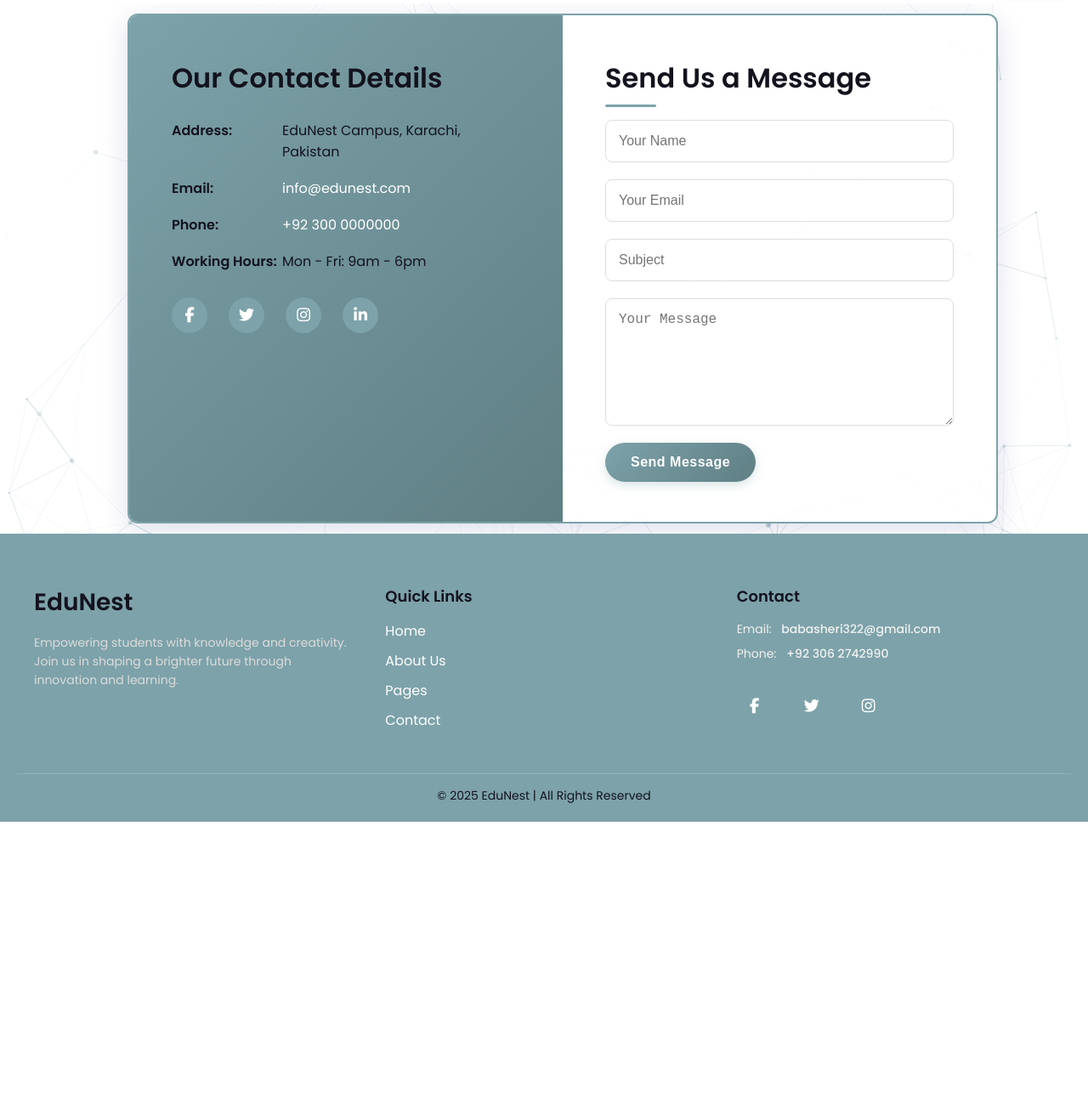
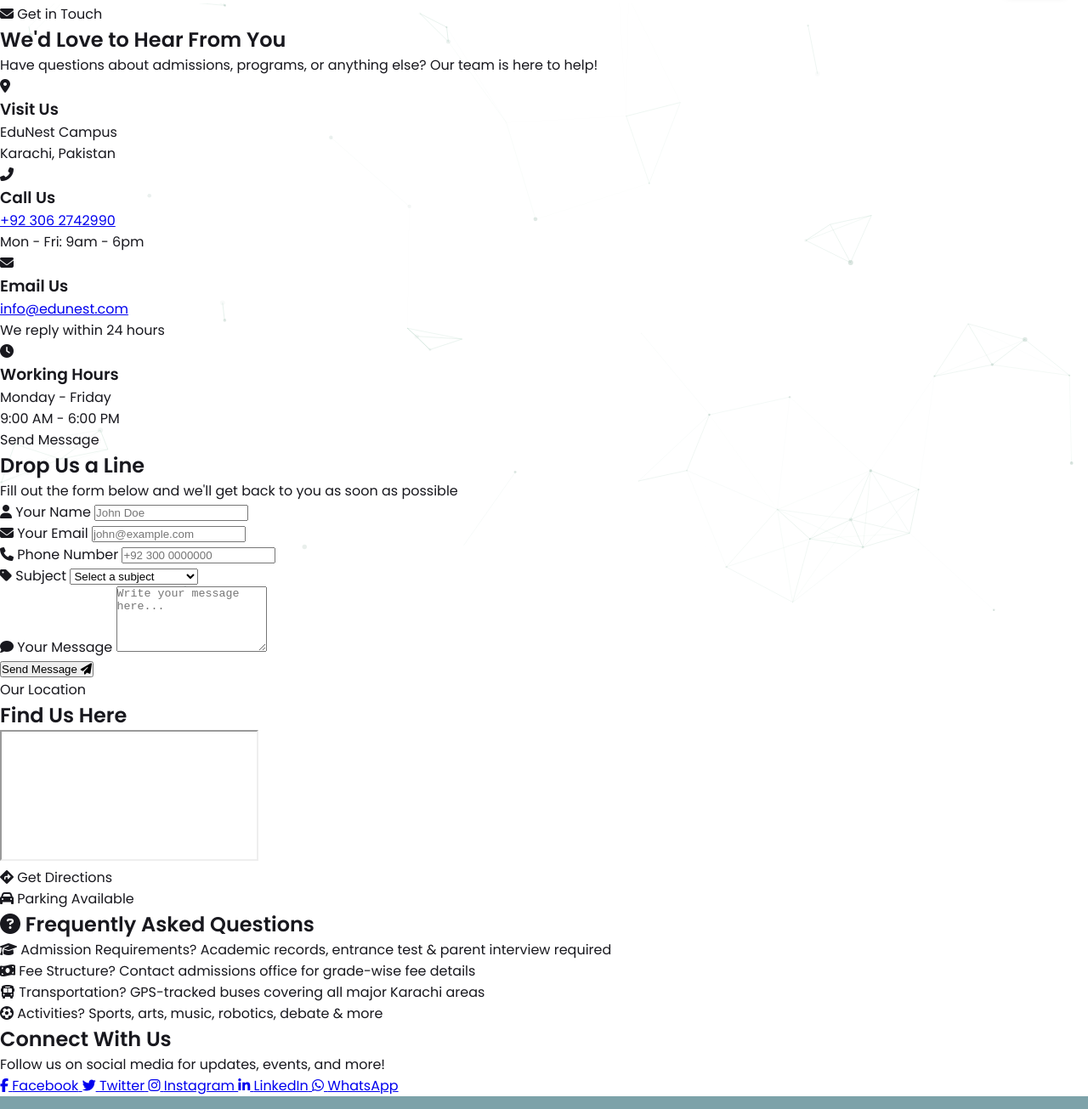
Before and after one commit to Shaharyaro1/School-site, a plain HTML site: page contact.html in a window 1280 px wide. Shown: the part 55-1360 px from the top of the page at 85% size. Before the commit the page ends 1022 px from the top, so only its background shows below. Drawn offline with nearby package versions, Linux system fonts and the light colour scheme; grey boxes are pictures that could not be loaded.

Commit message:
Refactor contact page structure and content

```diff
--- a/contact.html
+++ b/contact.html
@@ -7,13 +7,12 @@
     <title>EduNest | Contact Us</title>
     <link rel="stylesheet" href="style.css">
     <link href="https://cdnjs.cloudflare.com/ajax/libs/font-awesome/6.5.2/css/all.min.css" rel="stylesheet" />
+    <script src="https://cdn.jsdelivr.net/particles.js/2.0.0/particles.min.js"></script>
 </head>
 
 <body>
-    <!-- Particles container -->
     <div id="particles-js"></div>
 
-    <div class="main-content">
     <nav class="navbar">
         <div class="logo">EduNest</div>
         <div class="hamburger" onclick="toggleMenu()">
@@ -28,48 +27,182 @@
         <button class="btn-book">BOOK NOW</button>
     </nav>
 
-        <div class="contact-container0">
-            <div class="contact-info">
-                <h3>Our Contact Details</h3>
-                <p><strong>Address:</strong> EduNest Campus, Karachi, Pakistan</p>
-                <p><strong>Email:</strong>
-                    <a href="mailto:info@edunest.com">info@edunest.com</a>
-                </p>
-                <p><strong>Phone:</strong>
-                    <a href="tel:+923062742990">+92 300 0000000</a>
-                </p>
-                <p><strong>Working Hours:</strong> Mon - Fri: 9am - 6pm</p>
+    <!-- Contact Hero -->
+    <section class="contact-hero">
+        <div class="contact-hero-content">
+            <span class="hero-badge"><i class="fas fa-envelope"></i> Get in Touch</span>
+            <h1>We'd Love to <span class="highlight">Hear From You</span></h1>
+            <p>Have questions about admissions, programs, or anything else? Our team is here to help!</p>
+        </div>
+    </section>
 
-                <div class="social-icons">
-                    <a href="#"><i class="fab fa-facebook-f"></i></a>
-                    <a href="#"><i class="fab fa-twitter"></i></a>
-                    <a href="#"><i class="fab fa-instagram"></i></a>
-                    <a href="#"><i class="fab fa-linkedin-in"></i></a>
+    <!-- Contact Info Cards -->
+    <section class="contact-cards">
+        <div class="contact-card">
+            <div class="card-icon">
+                <i class="fas fa-map-marker-alt"></i>
+            </div>
+            <h3>Visit Us</h3>
+            <p>EduNest Campus</p>
+            <p>Karachi, Pakistan</p>
+        </div>
+        <div class="contact-card">
+            <div class="card-icon">
+                <i class="fas fa-phone-alt"></i>
+            </div>
+            <h3>Call Us</h3>
+            <p><a href="tel:+923062742990">+92 306 2742990</a></p>
+            <p>Mon - Fri: 9am - 6pm</p>
+        </div>
+        <div class="contact-card">
+            <div class="card-icon">
+                <i class="fas fa-envelope"></i>
+            </div>
+            <h3>Email Us</h3>
+            <p><a href="mailto:info@edunest.com">info@edunest.com</a></p>
+            <p>We reply within 24 hours</p>
+        </div>
+        <div class="contact-card">
+            <div class="card-icon">
+                <i class="fas fa-clock"></i>
+            </div>
+            <h3>Working Hours</h3>
+            <p>Monday - Friday</p>
+            <p>9:00 AM - 6:00 PM</p>
+        </div>
+    </section>
+
+    <!-- Main Contact Section -->
+    <section class="contact-main">
+        <div class="contact-form-section">
+            <div class="form-header">
+                <span class="section-tag">Send Message</span>
+                <h2>Drop Us a Line</h2>
+                <p>Fill out the form below and we'll get back to you as soon as possible</p>
+            </div>
+            <form class="contact-form-new">
+                <div class="form-row">
+                    <div class="form-field">
+                        <label><i class="fas fa-user"></i> Your Name</label>
+                        <input type="text" placeholder="John Doe" required>
+                    </div>
+                    <div class="form-field">
+                        <label><i class="fas fa-envelope"></i> Your Email</label>
+                        <input type="email" placeholder="john@example.com" required>
                     </div>
                 </div>
-
-            <div class="contact-form">
-                <h3>Send Us a Message</h3>
-                <form action="#" method="post">
-                    <input type="text" placeholder="Your Name" required>
-                    <input type="email" placeholder="Your Email" required>
-                    <input type="text" placeholder="Subject" required>
-                    <textarea rows="3" placeholder="Your Message" required></textarea>
-                    <button type="submit">Send Message</button>
+                <div class="form-row">
+                    <div class="form-field">
+                        <label><i class="fas fa-phone"></i> Phone Number</label>
+                        <input type="tel" placeholder="+92 300 0000000">
+                    </div>
+                    <div class="form-field">
+                        <label><i class="fas fa-tag"></i> Subject</label>
+                        <select required>
+                            <option value="">Select a subject</option>
+                            <option value="admission">Admission Inquiry</option>
+                            <option value="programs">Programs Information</option>
+                            <option value="fees">Fee Structure</option>
+                            <option value="career">Career Opportunities</option>
+                            <option value="other">Other</option>
+                        </select>
+                    </div>
+                </div>
+                <div class="form-field full-width">
+                    <label><i class="fas fa-comment"></i> Your Message</label>
+                    <textarea rows="5" placeholder="Write your message here..." required></textarea>
+                </div>
+                <button type="submit" class="btn-submit">
+                    <span>Send Message</span>
+                    <i class="fas fa-paper-plane"></i>
+                </button>
             </form>
         </div>
+
+        <div class="contact-map-section">
+            <div class="map-header">
+                <span class="section-tag">Our Location</span>
+                <h2>Find Us Here</h2>
             </div>
+            <div class="map-wrapper">
+                <iframe src="https://www.google.com/maps/embed?pb=!1m18!1m12!1m3!1d3620.1256062570793!2d67.0011363752845!3d24.86074477793615!2m3!1f0!2f0!3f0!3m2!1i1024!2i768!4f13.1!3m3!1m2!1s0x3eb33dfbde4b7bcd%3A0x8bbd37a9d8f9dd11!2sKarachi!5e0!3m2!1sen!2s!4v1690000000000" allowfullscreen="" loading="lazy"></iframe>
+            </div>
+            <div class="map-info">
+                <div class="info-item">
+                    <i class="fas fa-directions"></i>
+                    <span>Get Directions</span>
+                </div>
+                <div class="info-item">
+                    <i class="fas fa-car"></i>
+                    <span>Parking Available</span>
+                </div>
+            </div>
+        </div>
+    </section>
+
+    <!-- FAQ Section - Compact -->
+    <section class="contact-faq-compact">
+        <div class="faq-compact-header">
+            <h2><i class="fas fa-question-circle"></i> Frequently Asked Questions</h2>
+        </div>
+        <div class="faq-compact-list">
+            <div class="faq-compact-item">
+                <i class="fas fa-graduation-cap"></i>
+                <span class="faq-q">Admission Requirements?</span>
+                <span class="faq-a">Academic records, entrance test & parent interview required</span>
+            </div>
+            <div class="faq-compact-item">
+                <i class="fas fa-money-bill-wave"></i>
+                <span class="faq-q">Fee Structure?</span>
+                <span class="faq-a">Contact admissions office for grade-wise fee details</span>
+            </div>
+            <div class="faq-compact-item">
+                <i class="fas fa-bus"></i>
+                <span class="faq-q">Transportation?</span>
+                <span class="faq-a">GPS-tracked buses covering all major Karachi areas</span>
+            </div>
+            <div class="faq-compact-item">
+                <i class="fas fa-futbol"></i>
+                <span class="faq-q">Activities?</span>
+                <span class="faq-a">Sports, arts, music, robotics, debate & more</span>
+            </div>
+        </div>
+    </section>
+
+    <!-- Social Connect -->
+    <section class="contact-social">
+        <h2>Connect With Us</h2>
+        <p>Follow us on social media for updates, events, and more!</p>
+        <div class="social-links">
+            <a href="#" class="social-link facebook">
+                <i class="fab fa-facebook-f"></i>
+                <span>Facebook</span>
+            </a>
+            <a href="#" class="social-link twitter">
+                <i class="fab fa-twitter"></i>
+                <span>Twitter</span>
+            </a>
+            <a href="#" class="social-link instagram">
+                <i class="fab fa-instagram"></i>
+                <span>Instagram</span>
+            </a>
+            <a href="#" class="social-link linkedin">
+                <i class="fab fa-linkedin-in"></i>
+                <span>LinkedIn</span>
+            </a>
+            <a href="https://wa.me/923062742990" class="social-link whatsapp">
+                <i class="fab fa-whatsapp"></i>
+                <span>WhatsApp</span>
+            </a>
+        </div>
+    </section>
 
     <footer>
         <div class="footer-container">
             <div class="footer-about">
                 <h2>EduNest</h2>
-                    <p>
-                        Empowering students with knowledge and creativity. Join us in shaping
-                        a brighter future through innovation and learning.
-                    </p>
+                <p>Empowering students with knowledge and creativity. Join us in shaping a brighter future through innovation and learning.</p>
             </div>
-
             <div class="footer-links">
                 <h3>Quick Links</h3>
                 <ul>
@@ -79,21 +212,10 @@
                     <li><a href="contact.html">Contact</a></li>
                 </ul>
             </div>
-
             <div class="footer-contact">
                 <h3>Contact</h3>
-                    <p>
-                        Email:
-                        <a href="https://mail.google.com/mail/?view=cm&fs=1&to=babasheri322@gmail.com" target="_blank">
-                            babasheri322@gmail.com
-                        </a>
-                    </p>
-                    <p>
-                        Phone:
-                        <a href="https://wa.me/923062742990" target="_blank">
-                            +92 306 2742990
-                        </a>
-                    </p>
+                <p>Email: <a href="mailto:babasheri322@gmail.com">babasheri322@gmail.com</a></p>
+                <p>Phone: <a href="https://wa.me/923062742990">+92 306 2742990</a></p>
                 <div class="social-icons">
                     <a href="#"><i class="fab fa-facebook-f"></i></a>
                     <a href="#"><i class="fab fa-twitter"></i></a>
@@ -101,115 +223,34 @@
                 </div>
             </div>
         </div>
-
         <div class="footer-bottom">
             <p>© 2025 EduNest | All Rights Reserved</p>
         </div>
     </footer>
-    </div>
-
-    <!-- Particles.js library -->
-    <script src="https://cdn.jsdelivr.net/particles.js/2.0.0/particles.min.js"></script>
 
     <script>
-
         function toggleMenu() {
-    document.getElementById("navLinks").classList.toggle("active");
+            document.querySelector('.nav-links').classList.toggle('active');
         }
 
-
-        // Initialize particles.js
-        document.addEventListener('DOMContentLoaded', function () {
+        document.addEventListener('DOMContentLoaded', function() {
             particlesJS('particles-js', {
                 "particles": {
-                    "number": {
-                        "value": 80,
-                        "density": {
-                            "enable": true,
-                            "value_area": 800
-                        }
-                    },
-                    "color": {
-                        "value": "#7da2a9"
-                    },
-                    "shape": {
-                        "type": "circle",
-                        "stroke": {
-                            "width": 0,
-                            "color": "#000000"
-                        }
-                    },
-                    "opacity": {
-                        "value": 0.5,
-                        "random": true,
-                        "anim": {
-                            "enable": true,
-                            "speed": 1,
-                            "opacity_min": 0.1,
-                            "sync": false
-                        }
-                    },
-                    "size": {
-                        "value": 3,
-                        "random": true,
-                        "anim": {
-                            "enable": true,
-                            "speed": 2,
-                            "size_min": 0.1,
-                            "sync": false
-                        }
-                    },
-                    "line_linked": {
-                        "enable": true,
-                        "distance": 150,
-                        "color": "#7da2a9",
-                        "opacity": 0.4,
-                        "width": 1
-                    },
-                    "move": {
-                        "enable": true,
-                        "speed": 2,
-                        "direction": "none",
-                        "random": true,
-                        "straight": false,
-                        "out_mode": "out",
-                        "bounce": false,
-                        "attract": {
-                            "enable": true,
-                            "rotateX": 600,
-                            "rotateY": 1200
-                        }
-                    }
+                    "number": { "value": 50, "density": { "enable": true, "value_area": 800 } },
+                    "color": { "value": "#2d6a4f" },
+                    "shape": { "type": "circle" },
+                    "opacity": { "value": 0.2, "random": true },
+                    "size": { "value": 3, "random": true },
+                    "line_linked": { "enable": true, "distance": 150, "color": "#40916c", "opacity": 0.15, "width": 1 },
+                    "move": { "enable": true, "speed": 1, "direction": "none", "random": true, "out_mode": "out" }
                 },
                 "interactivity": {
-                    "detect_on": "canvas",
-                    "events": {
-                        "onhover": {
-                            "enable": true,
-                            "mode": "grab"
-                        },
-                        "onclick": {
-                            "enable": true,
-                            "mode": "push"
-                        },
-                        "resize": true
-                    },
-                    "modes": {
-                        "grab": {
-                            "distance": 140,
-                            "line_linked": {
-                                "opacity": 1
-                            }
-                        },
-                        "push": {
-                            "particles_nb": 4
-                        }
-                    }
+                    "events": { "onhover": { "enable": true, "mode": "grab" } },
+                    "modes": { "grab": { "distance": 140, "line_linked": { "opacity": 0.4 } } }
                 },
                 "retina_detect": true
             });
         });
     </script>
 </body>
-
 </html>
```
Lines whose indentation alone changed are shown as unchanged.
